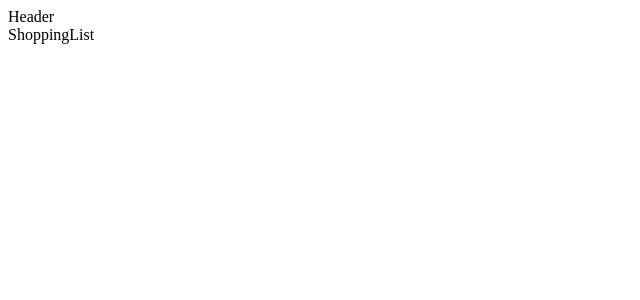
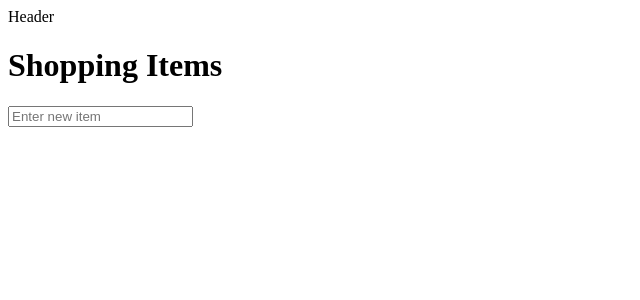
Before and after one commit to Cole-Rossman/week15-shoppinglist-advreact-scratch, a React app: page / in a window 1280 px wide. Shown: the top 300 px of the page, without its empty margins (0-640 px from the left). Built offline with nearby package versions, Linux system fonts and the light colour scheme.

Commit message:
list provider wrapped around app in index.jsx and shoppinglist function almost complete

```diff
--- /dev/null
+++ b/src/components/Items/Item.jsx
@@ -0,0 +1,7 @@
+import React from 'react'
+
+export default function Item() {
+  return (
+    <div>Item</div>
+  )
+}
--- a/src/index.jsx
+++ b/src/index.jsx
@@ -1,10 +1,12 @@
 import React from 'react';
 import { render } from 'react-dom';
 import App from './App';
-
+import { ListProvider } from './context/ListProvider';
 render(
   <React.StrictMode>
+    <ListProvider>
     <App />
+    </ListProvider>
   </React.StrictMode>,
   document.getElementById('root')
 );
--- a/src/views/Home/ShoppingList.jsx
+++ b/src/views/Home/ShoppingList.jsx
@@ -1,7 +1,29 @@
-import React from 'react'
+import { useState } from 'react';
+import { useList } from '../../context/ListProvider';
+import Item from '../../components/Items/Item';
 
 export default function ShoppingList() {
+  const [newItem, setNewItem] = useState('');
+  const { items, handleAddItem, handleDeleteItem, handleUpdateItem } = useList();
+
+  const handleSubmit = (event) => {
+    event.preventDefault();
+    handleAddItem(newItem);
+    setNewItem('');
+  };
+
   return (
-    <div>ShoppingList</div>
+    <>
+    <h1>Shopping Items</h1>
+    <form onSubmit={handleSubmit}>
+      <input
+      type="text"
+      name="newItem"
+      placeholder="Enter new item"
+      value={newItem}
+      onChange={(event) => setNewItem(event.target.value)}
+      />
+    </form>
+    </>
   )
 }
```
